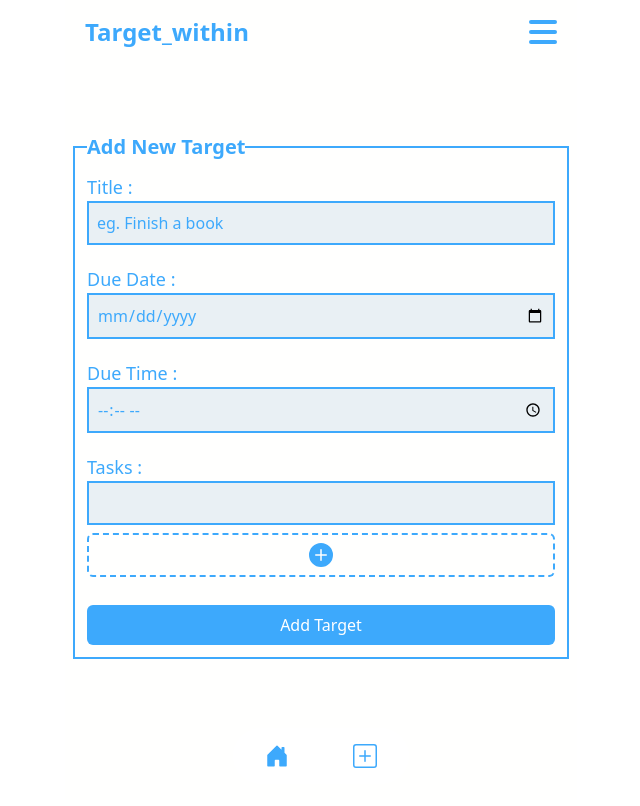
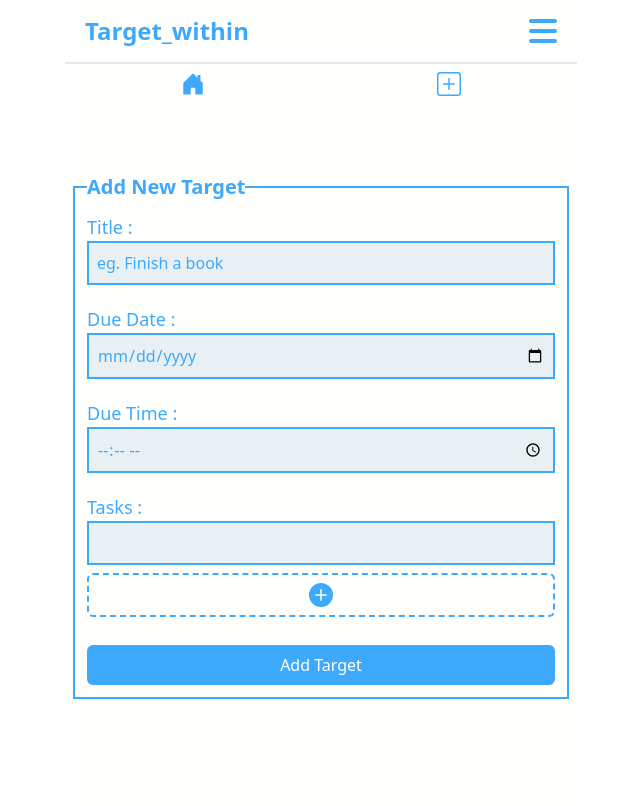
Before and after one commit to nainghtetlinn/target-within, a Next.js app: page /addnewtarget in a window 1280 px wide. Shown: the top 806 px of the page, without its empty margins (319-959 px from the left). Built offline with nearby package versions, Linux system fonts and the light colour scheme.

Commit message:
version 2: fixing major bugs

```diff
--- a/components/FooterNav.js
+++ /dev/null
@@ -1,22 +0,0 @@
-import React from 'react';
-import Link from 'next/link';
-import { BsHouseDoorFill, BsPlusSquare } from 'react-icons/bs';
-
-const FooterNav = () => {
-  return (
-    <footer className="fixed bottom-4 left-1/2 translate-x-[-50%] flex rounded-full items-center justify-around bg-white dark:bg-primary text-primary dark:text-white overflow-hidden">
-      <Link href={'/'} passHref={true}>
-        <section className="footer">
-          <BsHouseDoorFill className="text-2xl" />
-        </section>
-      </Link>
-      <Link href={'/addnewtarget'} passHref={true}>
-        <section className="footer">
-          <BsPlusSquare className="text-2xl" />
-        </section>
-      </Link>
-    </footer>
-  );
-};
-
-export default FooterNav;
--- a/components/Layout.js
+++ b/components/Layout.js
@@ -1,15 +1,15 @@
 import React from 'react';
 
 import Navmenu from './Navmenu';
-import FooterNav from './FooterNav';
+import Navbar from '../components/Navbar';
 
 const Layout = ({ children }) => {
   return (
     <>
-      <div className="max-w-lg m-auto min-h-screen overflow-hidden bg-[#fffffe] dark:bg-primary relative">
+      <div className="max-w-lg m-auto min-h-screen overflow-x-hidden bg-[#fffffe] dark:bg-primary relative">
         <Navmenu />
+        <Navbar />
         {children}
-        <FooterNav />
       </div>
     </>
   );
--- /dev/null
+++ b/components/Main.js
@@ -0,0 +1,28 @@
+import React from 'react';
+import { useGlobelContext } from '../context';
+import Dropdown from './Dropdown';
+import SingleTarget from './SingleTarget';
+
+const Main = () => {
+  const { targets } = useGlobelContext();
+  return (
+    <>
+      {targets.length ? (
+        <main className="min-h-[92vh] w-full bg-slate-200 dark:bg-dSec  flex flex-col p-5 text-primary">
+          <Dropdown />
+          <section>
+            {targets.map((target) => {
+              return <SingleTarget key={target.id} {...target} />;
+            })}
+          </section>
+        </main>
+      ) : (
+        <main className="min-h-[92vh] w-full bg-slate-200 dark:bg-dSec flex flex-col justify-center items-center text-xl p-5 text-secondary dark:text-white">
+          <div>There is no target yet.</div>
+        </main>
+      )}
+    </>
+  );
+};
+
+export default Main;
--- /dev/null
+++ b/components/Navbar.js
@@ -0,0 +1,22 @@
+import React from 'react';
+import Link from 'next/link';
+import { BsHouseDoorFill, BsPlusSquare } from 'react-icons/bs';
+
+const Navbar = () => {
+  return (
+    <div className="flex">
+      <Link href={'/'} passHref={true}>
+        <a className="w-1/2 flex justify-center p-2 text-primary hover:bg-primary hover:text-white dark:text-white dark:hover:bg-dPri">
+          <BsHouseDoorFill className="text-2xl" />
+        </a>
+      </Link>
+      <Link href={'/addnewtarget'} passHref={true}>
+        <a className="w-1/2 flex justify-center p-2 text-primary hover:bg-primary hover:text-white dark:text-white dark:hover:bg-dPri">
+          <BsPlusSquare className="text-2xl" />
+        </a>
+      </Link>
+    </div>
+  );
+};
+
+export default Navbar;
--- a/components/Navmenu.js
+++ b/components/Navmenu.js
@@ -35,7 +35,7 @@ const Navmenu = () => {
   }, [isOpen]);
 
   return (
-    <nav className="z-10 min-h-[8vh] relative flex items-center justify-between px-5 py-3 text-primary dark:text-white">
+    <nav className="z-10 min-h-[8vh] relative flex items-center justify-between px-5 py-3 text-primary dark:text-white border-b-2">
       <div>
         <h2 className="font-bold select-none">Target_within</h2>
       </div>
--- /dev/null
+++ b/components/Noti.js
@@ -0,0 +1,8 @@
+import React, { useEffect } from 'react';
+
+const Noti = ({ type, message, removeNoti }) => {
+  useEffect(() => {}, []);
+  return <section>hello</section>;
+};
+
+export default Noti;
--- a/components/SingleTarget.js
+++ b/components/SingleTarget.js
@@ -16,7 +16,7 @@ const SingleTarget = ({ title, tasks, id, startedDate, dueDate, complete }) => {
   // calculate added time
   const historyDate = `Tasks are started since ${fixNumber(
     formetDate(startedDate).getDate()
-  )}, ${fixNumber(formetDate(startedDate).getMonth())} ${formetDate(
+  )}, ${fixNumber(formetDate(startedDate).getMonth() + 1)} ${formetDate(
     startedDate
   ).getFullYear()}`;
 
@@ -55,7 +55,7 @@ const SingleTarget = ({ title, tasks, id, startedDate, dueDate, complete }) => {
       <>
         <div>Due Date</div>
         <div>{`${fixNumber(formetDate(dueDate).getDate())}, ${fixNumber(
-          formetDate(dueDate).getMonth() + 1
+          formetDate(dueDate).getMonth()
         )} ${formetDate(dueDate).getFullYear()} [${fixNumber(
           formetDate(dueDate).getHours()
         )}hr : ${fixNumber(formetDate(dueDate).getMinutes())}]`}</div>
--- a/context/index.js
+++ b/context/index.js
@@ -5,6 +5,11 @@ import { useRouter } from 'next/router';
 export const Context = createContext();
 
 const Provider = ({ children }) => {
+  const [noti, setNoti] = useState({
+    show: false,
+    type: '',
+    message: '',
+  });
   const [isDark, setIsDark] = useState(false);
   const [sortType, setSortType] = useState('Sort by');
   const [targets, setTargets] = useState([
@@ -73,7 +78,6 @@ const Provider = ({ children }) => {
     });
     targets = newTargets;
     setTargets((prev) => newTargets);
-    console.log(targets);
   };
 
   const toggleFinish = (id, index) => {
@@ -97,25 +101,19 @@ const Provider = ({ children }) => {
   };
 
   const sortByNewest = (x) => {
-    setTargets(
-      targets.sort((a, b) => b.startedDate.getTime() - a.startedDate.getTime())
-    );
+    setTargets(targets.sort((a, b) => b.startedDate - a.startedDate));
     setSortType((prev) => (prev = 'Newest tasks'));
     router.push('/');
   };
 
   const sortByOldest = () => {
-    setTargets(
-      targets.sort((a, b) => a.startedDate.getTime() - b.startedDate.getTime())
-    );
+    setTargets(targets.sort((a, b) => a.startedDate - b.startedDate));
     setSortType((prev) => (prev = 'Oldest tasks'));
     router.push('/');
   };
 
   const sortByNearDeadline = () => {
-    setTargets(
-      targets.sort((a, b) => a.dueDate.getTime() - b.dueDate.getTime())
-    );
+    setTargets(targets.sort((a, b) => a.dueDate - b.dueDate));
     setSortType((prev) => (prev = 'Near deadline'));
     router.push('/');
   };
@@ -159,6 +157,10 @@ const Provider = ({ children }) => {
     return a < 10 ? '0' + a : a;
   };
 
+  const showNoti = (show = false, type = '', message = '') => {
+    setNoti({ show, type, message });
+  };
+
   return (
     <Context.Provider
       value={{
@@ -174,6 +176,7 @@ const Provider = ({ children }) => {
         sortByNearDeadline,
         sortByIncomplete,
         deleteTarget,
+        showNoti,
       }}
     >
       {children}
--- a/package.json
+++ b/package.json
@@ -11,8 +11,7 @@
     "next": "12.0.9",
     "react": "17.0.2",
     "react-dom": "17.0.2",
-    "react-icons": "^4.3.1",
-    "swiper": "^7.4.1"
+    "react-icons": "^4.3.1"
   },
   "devDependencies": {
     "autoprefixer": "^10.4.2",
--- a/pages/addnewtarget.js
+++ b/pages/addnewtarget.js
@@ -4,7 +4,7 @@ import { AiFillCloseCircle } from 'react-icons/ai';
 import { useGlobelContext } from '../context';
 
 const AddNewTarget = () => {
-  const { setTargets } = useGlobelContext();
+  const { setTargets, showNoti } = useGlobelContext();
   const [properties, setProperties] = useState({
     title: '',
     dueDate: '',
@@ -43,7 +43,7 @@ const AddNewTarget = () => {
     };
 
     setTargets((prev) => {
-      return (prev = [...prev, newTarget]);
+      return (prev = [newTarget, ...prev]);
     });
     setProperties({
       title: '',
@@ -51,6 +51,7 @@ const AddNewTarget = () => {
       dueTime: '',
       tasks: [{ name: '', complete: false }],
     });
+    showNoti(true, 'success', 'Target Added');
   };
 
   const addTask = () => {
--- a/pages/index.js
+++ b/pages/index.js
@@ -1,32 +1,15 @@
-import React, { useState, useRef } from 'react';
+import React from 'react';
 import Head from 'next/head';
-import { useGlobelContext } from '../context';
-import Dropdown from '../components/Dropdown';
-import SingleTarget from '../components/SingleTarget';
+
+import Main from '../components/Main';
 
 export default function Home() {
-  console.log('home rendered');
-  const { targets } = useGlobelContext();
-
   return (
     <>
       <Head>
         <title>Home</title>
       </Head>
-      {targets.length ? (
-        <main className="min-h-[92vh] w-full bg-slate-200 dark:bg-dSec  flex flex-col p-5 text-primary">
-          <Dropdown />
-          <section>
-            {targets.map((target) => {
-              return <SingleTarget key={target.id} {...target} />;
-            })}
-          </section>
-        </main>
-      ) : (
-        <main className="min-h-[92vh] w-full bg-slate-200 dark:bg-dSec flex flex-col justify-center items-center text-xl p-5 text-secondary dark:text-white">
-          <div>There is no target yet.</div>
-        </main>
-      )}
+      <Main />
     </>
   );
 }
--- a/styles/globals.css
+++ b/styles/globals.css
@@ -24,9 +24,6 @@
   .bar {
     @apply h-1 bg-[#3da9fc] rounded-full dark:bg-white;
   }
-  .footer {
-    @apply py-4 px-8 hover:bg-primary dark:hover:bg-white hover:text-white dark:hover:text-primary cursor-pointer select-none transition-colors;
-  }
 }
 
 .dropDown button {
```
Also changed, not shown: 1 other file (tests, documents, lock files or other folders).
